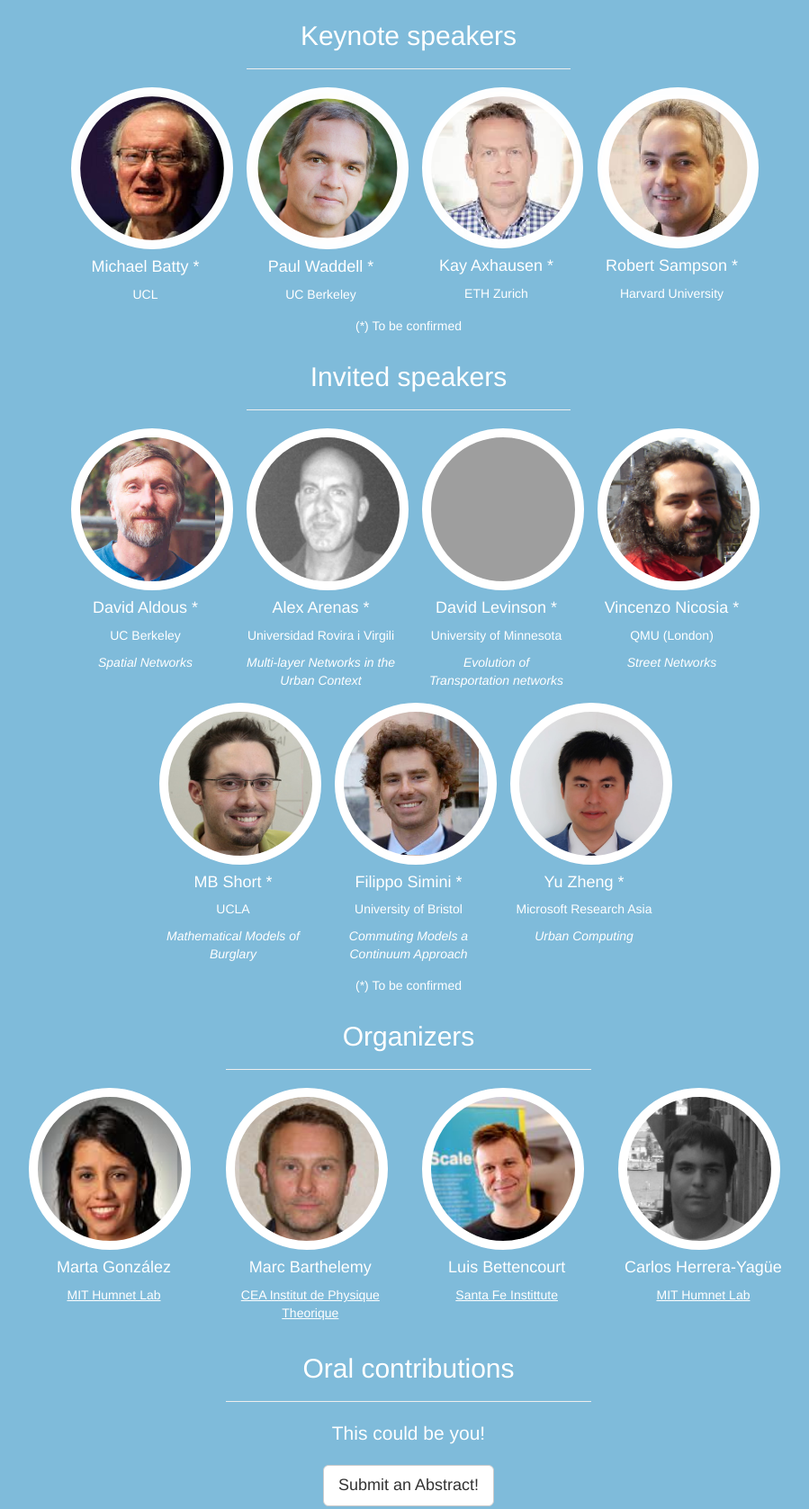
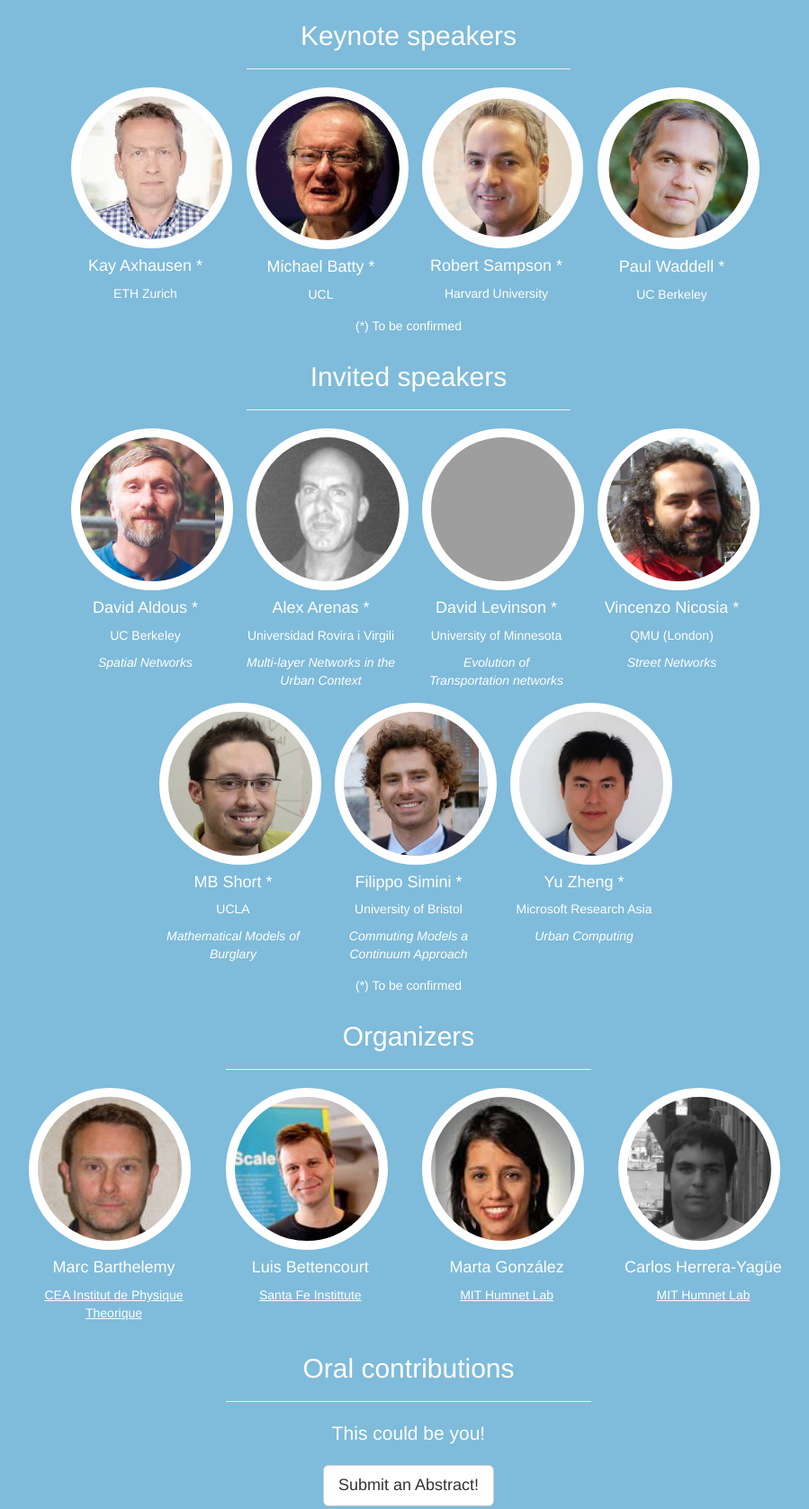
Before and after one commit to gusy/netsci14-smart-cities-ws, a plain HTML site: page index.html in a window 1280 px wide. Shown: the part 847-2524 px from the top of the page at 90% size, without its empty margins (186-1085 px from the left). Drawn offline with Linux system fonts and the light colour scheme; grey boxes are pictures that could not be loaded.

Commit message:
alphabetical order done

```diff
--- a/index.html
+++ b/index.html
@@ -67,13 +67,28 @@
                 </div>
             </div>
             <div class="row">
-                <div class="col-md-2 col-md-offset-2 text-center">
+               <div class="col-md-2 col-md-offset-2  text-center">
+                    <div class="service-item">
+                        <img src="img/kay_round.png"/>
+                        <h4>Kay Axhausen *</h4>
+                        <p>ETH Zurich</p>
+                    </div>
+                </div>  <div class="col-md-2 text-center">
                     <div class="service-item">
                         <img src="img/mike_round.png"/>
                         <h4>Michael Batty *</h4>
                         <p> UCL </p>
                     </div>
                 </div>
+
+                <div class="col-md-2  text-center">
+                    <div class="service-item">
+                        <img src="img/robert_round.png"/>
+                        <h4>Robert Sampson *</h4>
+                        <p>Harvard University</p>
+                    </div>
+                </div>
+
                 <div class="col-md-2  text-center">
                     <div class="service-item">
                         <img src="img/paul_round.png"/>
@@ -81,21 +96,7 @@
                         <p>UC Berkeley</p>
                     </div>
                 </div>
-                <div class="col-md-2  text-center">
-                    <div class="service-item">
-                        <img src="img/kay_round.png"/>
-                        <h4>Kay Axhausen *</h4>
-                        <p>ETH Zurich</p>
-                    </div>
-                </div>
-                <div class="col-md-2  text-center">
-                    <div class="service-item">
-                        <img src="img/robert_round.png"/>
-                        <h4>Robert Sampson *</h4>
-                        <p>Harvard University</p>
-                    </div>
-                </div>
-            </div>
+	</div>
 		<div class="row"><div class="col-12 text-center"><p>(*) To be confirmed</p></div></div>
         <div class="row">
                 <div class="col-md-4 col-md-offset-4 text-center">
@@ -175,15 +176,8 @@
                 </div>
             </div>
             <div class="row organizers">
-                <div class="col-md-offset-2 col-md-2 text-center">
-                    <div class="service-item">
-                        <div class="picture_round gonzalez"> </div>
 
-                    <h4>Marta González </h4>
-                    <p><a href="http://humnetlab.mit.edu">MIT Humnet Lab</a></p>
-                    </div>
-                </div>
-                <div class="col-md-2  text-center">
+                <div class="col-md-2 col-md-offset-2 text-center">
                     <div class="service-item">
                         <div class="picture_round barthelemy"> </div>
                         <h4>Marc Barthelemy </h4>
@@ -198,7 +192,14 @@
                         <p><a href="http://www.santafe.edu/about/people/profile/Luis%20Bettencourt">Santa Fe Instittute</a></p>
                     </div>
                 </div>
-            	<div class="col-md-2  text-center">
+            	<div class="col-md-2 text-center">
+                    <div class="service-item">
+                        <div class="picture_round gonzalez"> </div>
+
+                    <h4>Marta González </h4>
+                    <p><a href="http://humnetlab.mit.edu">MIT Humnet Lab</a></p>
+                    </div>
+                </div>	<div class="col-md-2  text-center">
                     <div class="service-item">
                       <div class="picture_round herrera"></div>
                     <h4>Carlos Herrera-Yagüe </h4>
```
